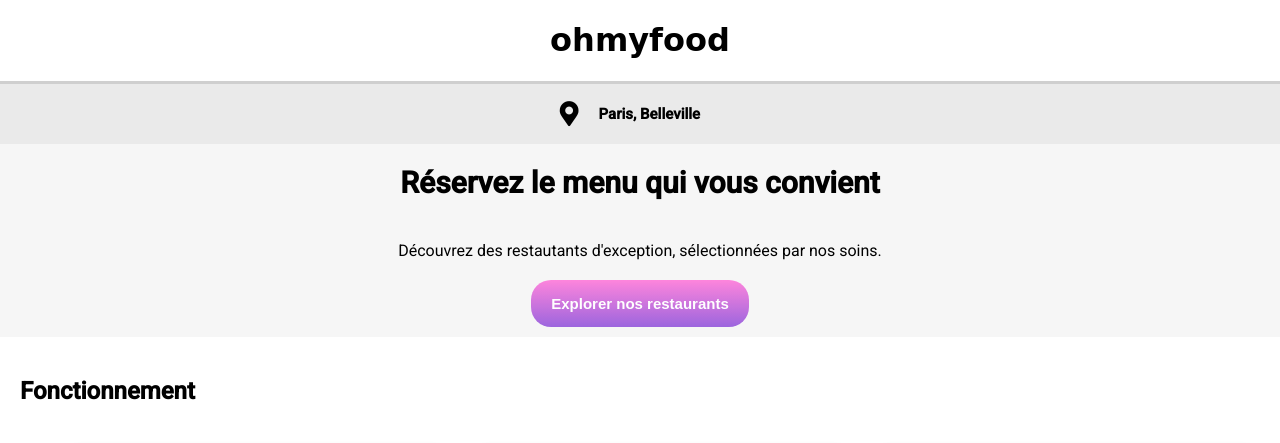
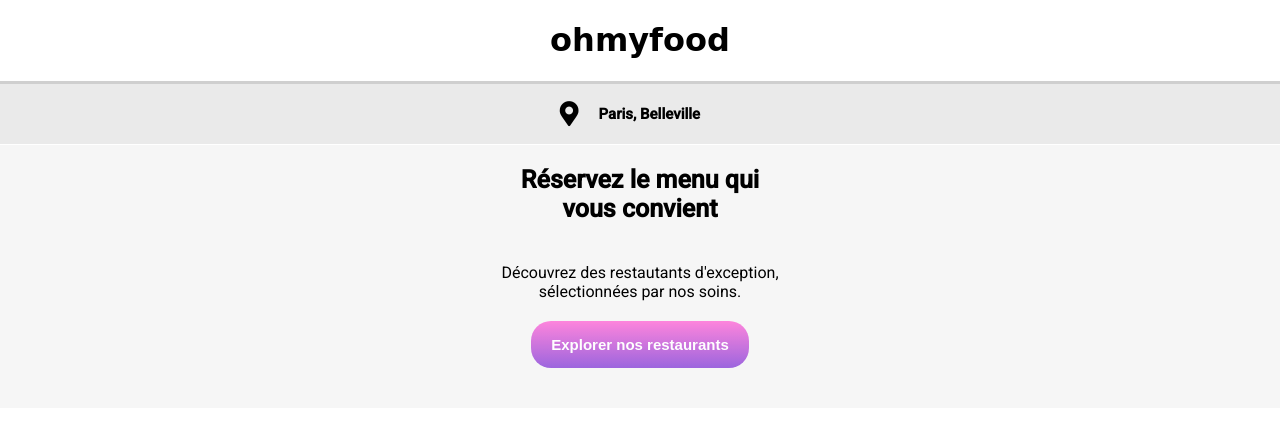
Before and after one commit to Vincent-Sniteur/P3_Ohmyfood, a plain HTML site: page index.html in a window 1280 px wide. Shown: the top 443 px of the page. Drawn offline with Linux system fonts and the light colour scheme; a web font is replaced by a local one.

Commit message:
explore fix & clean

```diff
--- a/index.html
+++ b/index.html
@@ -36,12 +36,10 @@
     </div>
 
     <main>
-
-        <!-- Zone explore restautant + titre -->
         <section class="explore">
-            <h2>Réservez le menu qui vous convient</h2>
+            <h2>Réservez le menu qui <br> vous convient</h2>
             <p>
-                Découvrez des restautants d'exception, sélectionnées par nos soins.
+                Découvrez des restautants d'exception,<br> sélectionnées par nos soins.
             </p>
             <a href="#">
                 <button>
@@ -50,7 +48,6 @@
             </a>
         </section>
 
-        <!-- zone " Fonctionnement "  -->
         <section class="fontionnement">
             <h2>Fonctionnement</h2>
             <ol>
@@ -69,8 +66,6 @@
             </ol>
         </section>
 
-
-        <!-- Zone "Restaurants" -->
         <div class="menu">
             <h2>Restaurants</h2>
             <div class="menu-list">
--- a/style.css
+++ b/style.css
@@ -54,17 +54,13 @@
 
                                     /* Explore */
 .explore {
-    display: flex;
     text-align: center;
-    justify-content: center;
-    align-items: center;
     flex-direction: column;
-    flex-wrap: wrap;
     background-color: #f6f6f6;
 }
 .explore h2 {
     margin: 1px;
-    font-size: 30px;
+    font-size: 25px;
 }
 
 .explore p {
@@ -82,7 +78,7 @@
     cursor: pointer;
     opacity: 0.9;
     transition: 0.5s;
-    margin-bottom: 10px;
+    margin-bottom: 40px;
 }
 .explore button:hover {
     opacity: 1;
@@ -110,10 +106,10 @@
 }
 
 .fontionnement li {
+    display: flex;
     align-items: center;
     border-radius: 20px;
     box-shadow: 2px 2px 7px -2px #464646;
-    display: flex;
     flex-grow: 1;
     list-style-type: none;
     padding: 15px 25px;
@@ -139,6 +135,12 @@
 
 
 
+
+img {
+    height: 120px;
+    width: 120px;
+}
+
                                     /* Footer */
 footer {
     background-color: #363636;
```
